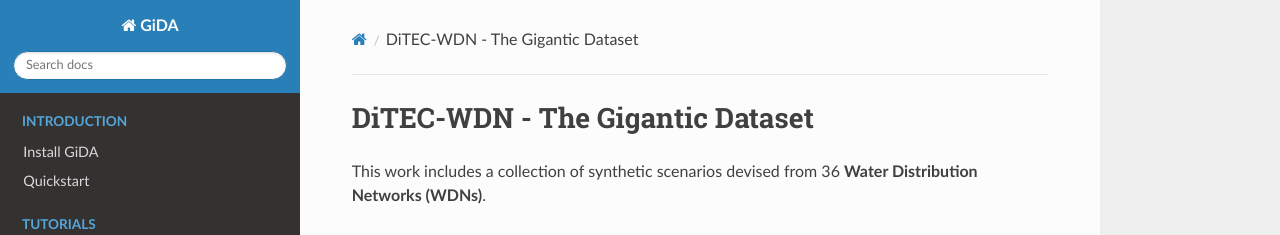
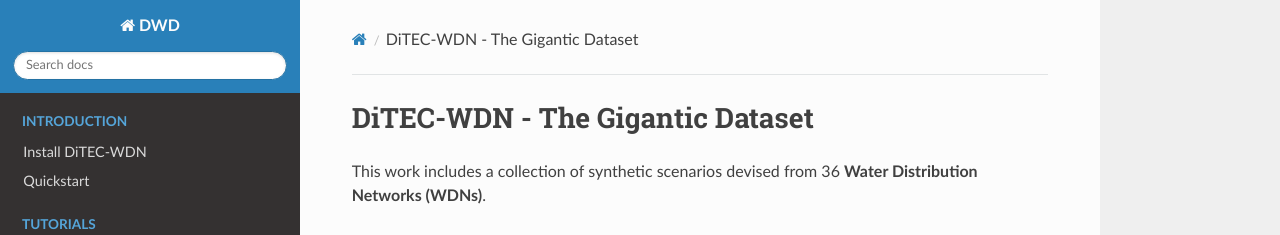
Before and after one commit to Marvin8or/DiTEC_WDN_dataset, an MkDocs documentation site: the page built from docs/index.md, in a window 1280 px wide. Shown: the top 235 px of the page. Built offline with MkDocs 1.6.1, drawn with Linux system fonts in a browser that asks for light colours; nearby versions of some CDN libraries.

Commit message:
docs: fix typo

```diff
--- a/mkdocs.yml
+++ b/mkdocs.yml
@@ -1,13 +1,13 @@
-site_name: GiDA
+site_name: DWD
 nav:
   - Introduction:
-    - Install GiDA: installation.md
+    - Install DiTEC-WDN: installation.md
     - Quickstart: quickstart.md
   - Tutorials:
     - Datasets: datasets.md
     - Parameter stacking: parameters.md
     - Simulation Configuration: simconfig_tut.md
-    - Scenario generation: scene_gen.md
+    - Scenario generation: scenegen.md
   - Advance Topics:
     - Hydraulic Parameter Optimization: hpo.md
     - Naive/ Manual HPO: naive_manual_hpo.md
```
